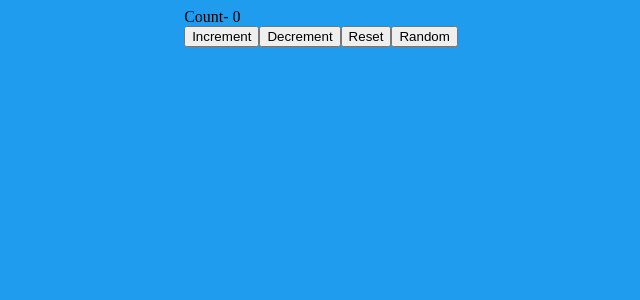
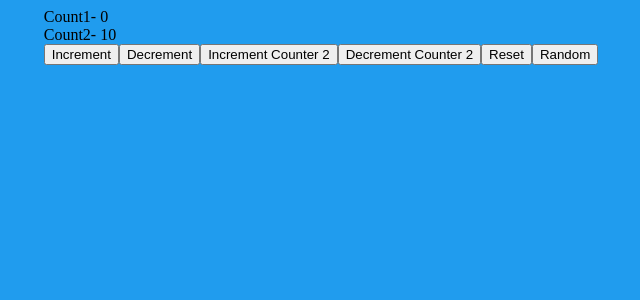
Before and after one commit to dsanderson90/reacthooks-todo, a React (Create React App) app: page / in a window 1280 px wide. Shown: the top 300 px of the page, without its empty margins (319-959 px from the left). Built offline with nearby package versions, Linux system fonts and the light colour scheme.

Commit message:
learned how to manage complex state and actions using useReducer.

```diff
--- a/src/App.js
+++ b/src/App.js
@@ -1,10 +1,10 @@
 import React from 'react'
-import CounterOne from './components/CounterOne'
+import CounterTwo from './components/CounterTwo'
 import './App.css';
 
 const App = () => (
   <div>
-<CounterOne/>
+<CounterTwo/>
   </div>
 );
 
--- /dev/null
+++ b/src/components/CounterTwo.js
@@ -0,0 +1,66 @@
+import React, { useReducer } from 'react';
+
+const initState = {
+  firstCounter: 0,
+  secondCounter: 10,
+};
+
+const reducer = (state, action) => {
+  switch (action.type) {
+    case 'increment':
+      return {
+        ...state,
+        firstCounter: state.firstCounter + action.value,
+      };
+    case 'decrement':
+      return {
+        ...state,
+        firstCounter: state.firstCounter - action.value,
+      };
+    case 'increment2':
+      return {
+        ...state,
+        secondCounter: state.secondCounter + action.value,
+      };
+    case 'decrement2':
+      return {
+        ...state,
+        secondCounter: state.secondCounter - action.value,
+      };
+    case 'reset':
+      return initState;
+    case 'random':
+      return {
+        firstCounter: Math.floor(Math.random() * 100) + 1,
+        secondCounter: Math.floor(Math.random() * 100) + 1
+      };
+    default:
+      return state;
+  }
+};
+function CounterTwo() {
+  const [count, dispatch] = useReducer(reducer, initState);
+
+  return (
+    <div>
+      <div>Count1- {count.firstCounter}</div>
+      <div>Count2- {count.secondCounter}</div>
+      <button onClick={() => dispatch({ type: 'increment', value: 5 })}>
+        Increment
+      </button>
+      <button onClick={() => dispatch({ type: 'decrement', value: 5 })}>
+        Decrement
+      </button>
+      <button onClick={() => dispatch({ type: 'increment2', value: 2 })}>
+        Increment Counter 2
+      </button>
+      <button onClick={() => dispatch({ type: 'decrement2', value: 2 })}>
+        Decrement Counter 2
+      </button>
+      <button onClick={() => dispatch({ type: 'reset' })}>Reset</button>
+      <button onClick={() => dispatch({ type: 'random' })}>Random</button>
+    </div>
+  );
+}
+
+export default CounterTwo;
```
